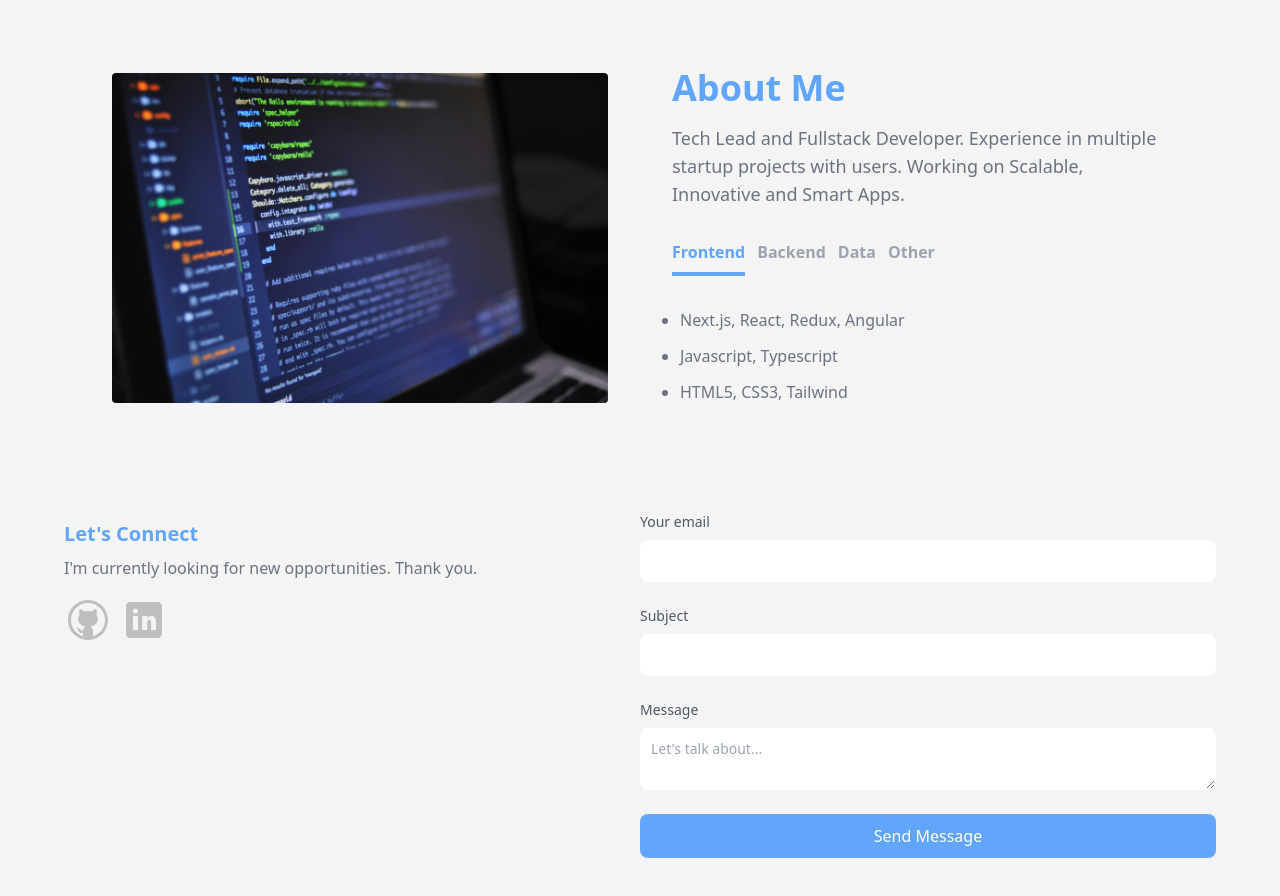
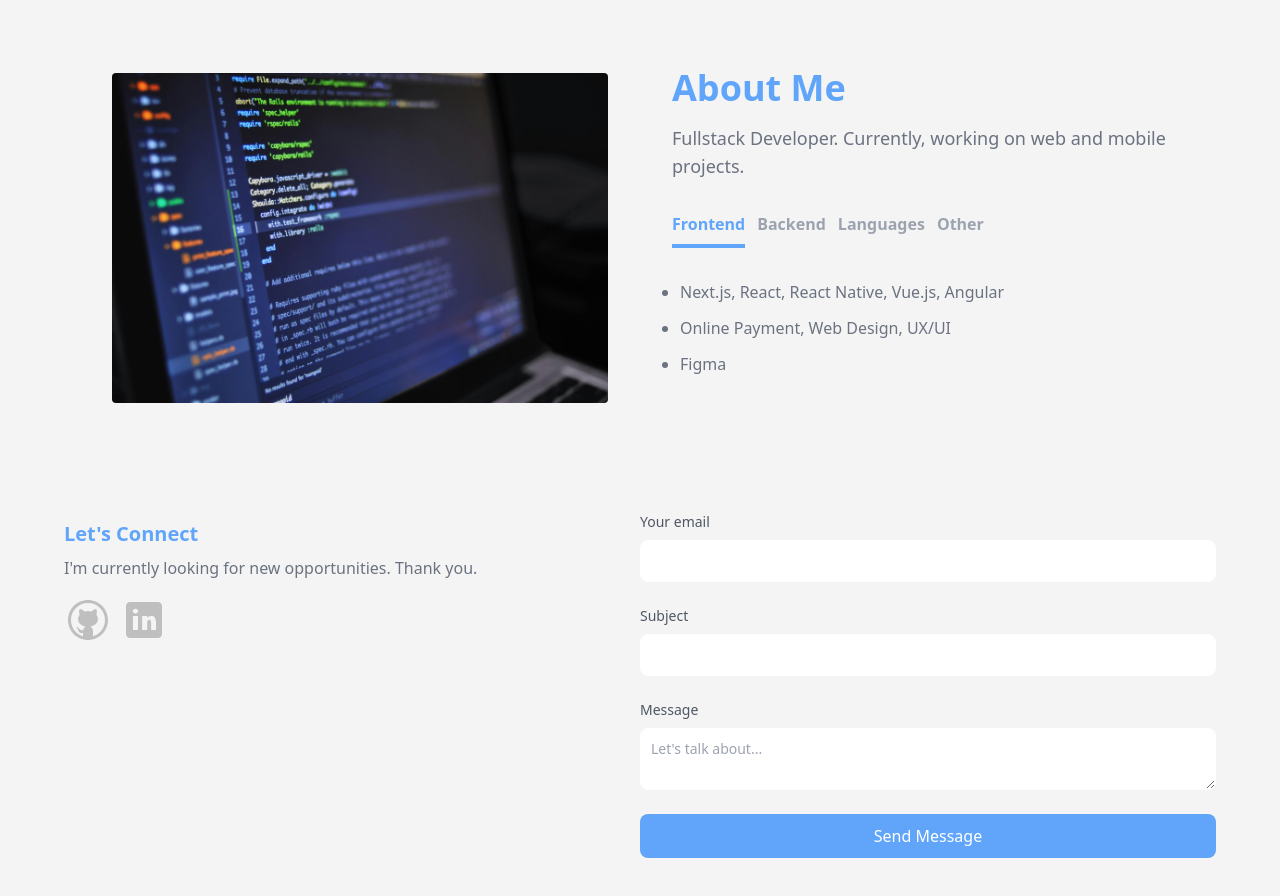
Before and after one commit to JoaoPedroCorreia1/portfolio, a Next.js app: page / in a window 1280 px wide. Shown: the part 1560-2456 px from the top of the page. Built offline with nearby package versions, Linux system fonts and the light colour scheme.

Commit message:
feat: change text

```diff
--- a/src/app/components/AboutSection.jsx
+++ b/src/app/components/AboutSection.jsx
@@ -10,9 +10,9 @@ const TAB_DATA = [
     id: "frontend",
     content: (
       <ul className="flex flex-col list-disc pl-2 gap-3">
-        <li>Next.js, React, Redux, Angular</li>
-        <li>Javascript, Typescript</li>
-        <li>HTML5, CSS3, Tailwind</li>
+        <li>Next.js, React, React Native, Vue.js, Angular</li>
+        <li>Online Payment, Web Design, UX/UI</li>
+        <li>Figma</li>
       </ul>
     ),
   },
@@ -21,21 +21,20 @@ const TAB_DATA = [
     id: "backend",
     content: (
       <ul className="flex flex-col list-disc pl-2 gap-3">
-        <li>Node.js, Django, Spring Boot</li>
-        <li>Python, Java, C#, Flutter, Kotlin, Golang</li>
-        <li>MySQL, PostgreSQL, MongoDB, Microservices</li>
-        <li>Chatbot, Cloud (AWS, GCP, Azure)</li>
+        <li>Node.js, Nest.js, .Net, Spring Boot</li>
+        <li>Microservices, Docker, Kubernetes, Linux</li>
+        <li>AWS, GCP, Azure</li>
       </ul>
     ),
   },
   {
-    title: "Data",
-    id: "data",
+    title: "Languages",
+    id: "languages",
     content: (
       <ul className="flex flex-col list-disc pl-2 gap-3">
-        <li>PowerBI, Tableau, Matlab, MatplotLib</li>
-        <li>Machine Learning (PyTorch, TensorFlow)</li>
-        <li>Excel, PowerPoint</li>
+        <li>Javascript, Typescript</li>
+        <li>HTML5, CSS3, Tailwind</li>
+        <li>Python, Java, C#, Flutter, Kotlin, Golang</li>
       </ul>
     ),
   },
@@ -45,8 +44,7 @@ const TAB_DATA = [
     content: (
       <ul className="flex flex-col list-disc pl-2 gap-3">
         <li>Agile</li>
-        <li>Gitlab, Gitflows</li>
-        <li>Linux (Ubuntu), Docker, Kubernetes</li>
+        <li>Gitlab</li>
       </ul>
     ),
   }
@@ -79,9 +77,8 @@ const AboutSection = () => {
         <div className="mt-4 md:mt-0 text-left flex flex-col h-full  min-h-[440px]">
           <h2 className="text-4xl font-bold text-primary-400 mb-4">About Me</h2>
           <p className="text-base lg:text-lg">
-            Tech Lead and Fullstack Developer.
-            Experience in multiple startup projects with users.
-            Working on Scalable, Innovative and Smart Apps.
+            Fullstack Developer.
+            Currently, working on web and mobile projects.
           </p>
           <div className="flex flex-row justify-start mt-8">
             <TabButton
@@ -99,11 +96,11 @@ const AboutSection = () => {
               Backend{" "}
             </TabButton>
             <TabButton
-              selectTab={() => handleTabChange("data")}
-              active={tab === "data"}
+              selectTab={() => handleTabChange("languages")}
+              active={tab === "languages"}
             >
               {" "}
-              Data{" "}
+              Languages{" "}
             </TabButton>
             <TabButton
               selectTab={() => handleTabChange("other")}
```
